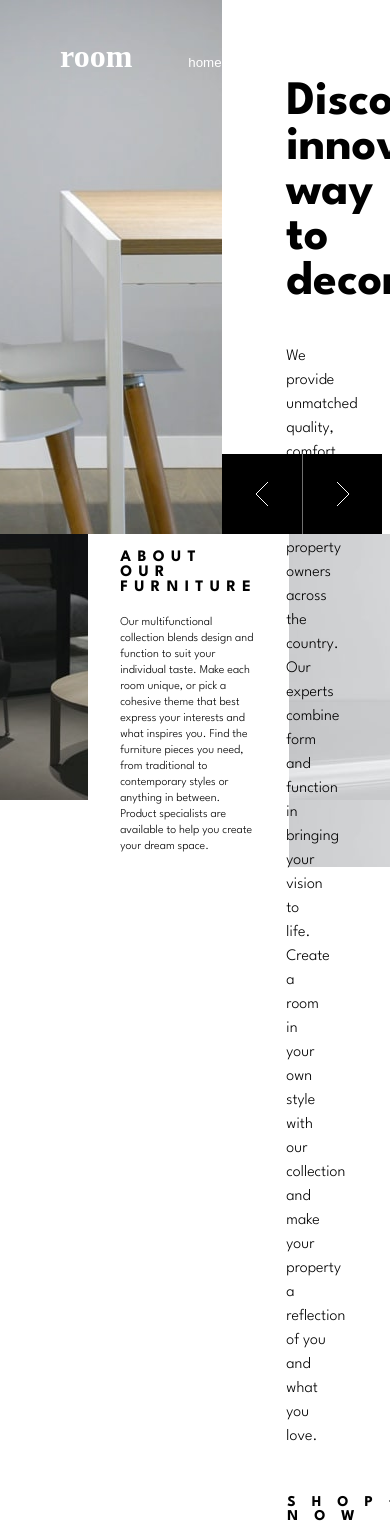
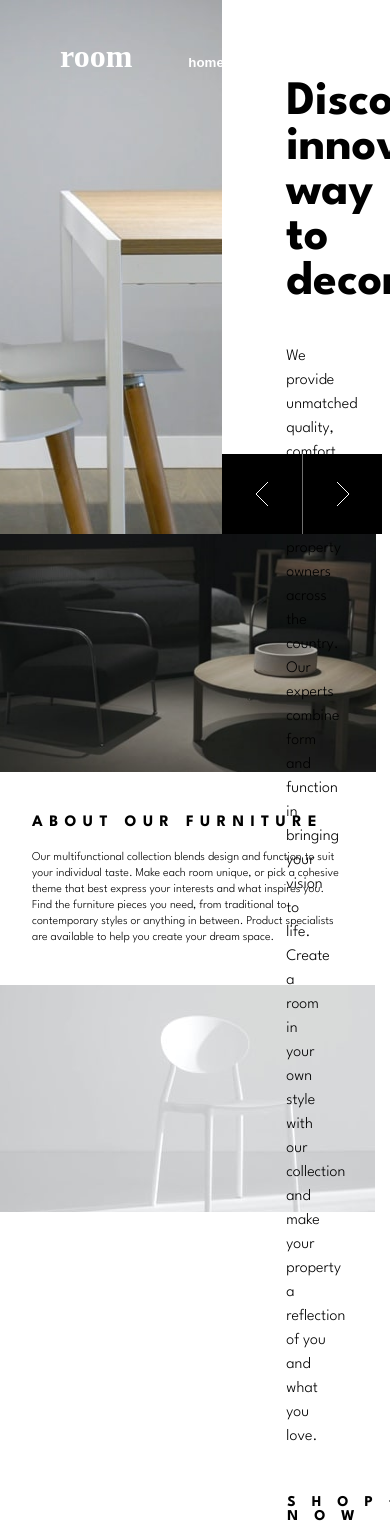
Before and after one commit to esther-ofosu/room-homepage, an Angular app: page /home in a window 390 px wide. Shown: the top 1538 px of the page. Built offline with nearby package versions, Linux system fonts and the light colour scheme.

Commit message:
responsive

```diff
--- a/src/app/footer/footer.component.css
+++ b/src/app/footer/footer.component.css
@@ -69,3 +69,27 @@ h1{
     width: 100%;
     /* height: 266px; */
 }
+
+
+
+@media screen and (min-width:375px){
+    #footer-div{
+        flex-direction: column;
+    }
+
+    #foot-1mg{
+        height:238px ;
+        width: 376px ;
+    }
+
+    #foot-between{
+        height: 213px;
+        width: 311px;
+    }
+
+    #foot-last{
+        width: 375px;
+        height: 227px;
+    }
+
+}
--- a/src/app/nav/nav.component.css
+++ b/src/app/nav/nav.component.css
@@ -14,6 +14,7 @@
 }
 
 nav{
+    display: flex;
     margin-left: 50px;
     margin-top: 45px;
 }
@@ -21,7 +22,7 @@ nav{
 button:hover{
     cursor: pointer;
     /* text-decoration: underline; */
-    padding-bottom: 5px;
+    /* padding-bottom: 5px; */
 }
 
 #h1{
@@ -31,21 +32,49 @@ button:hover{
 
 button{
     color: white;
-    font-weight: 500;
-    margin-bottom: 10px;
+    font-weight: 550;
+    background:transparent;
+    border: none;
+    outline: none;
+    margin-right: 30px;
+    text-decoration: none;
+    position: relative;
+    transition: all 0.3s ease;
 
 }
 
-nav button{
-    border: none;
-    outline: none;
-    margin-right: 30px;
-    background:transparent;
+.button-container {
+    position: relative;
+    display: inline-block;
+}
+
+.underline {
+    position: absolute;
+    bottom: 3px;
+    /* right: 0; */
+    width: 30%;
+    height: 2px;
+    background-color: white;
+    transform: scaleX(0);
+    transform-origin: bottom right;
+    transition: transform 0.3s ease;
+    margin-left: 11px;
+    margin-bottom: 12px;
+}
+
+#second-underline{
+    margin-left: 9px;
+}
+
+button:hover + .underline {
+    transform: scaleX(1);
+    transform-origin: bottom left;
+}
+
+
+@media screen and (min-width:375px) {
+    #room{
+
+    }
 
 }
-
-nav button:hover{
-    cursor: pointer;
-    border-bottom: 2px solid;
-
-}
--- a/src/app/nav/nav.component.html
+++ b/src/app/nav/nav.component.html
@@ -3,9 +3,24 @@
 
 
     <nav>
+        <div class="button-container">
         <button>home</button>
+        <div class="underline"></div>
+        </div>
+
+        <div class="button-container">
         <button>shop</button>
+        <div class="underline" id="second-underline"></div>
+        </div>
+
+        <div class="button-container">
         <button>about</button>
+        <div class="underline"></div>
+        </div>
+
+        <div class="button-container">
         <button>contact</button>
+        <div class="underline"></div>
+        </div>
     </nav>
 </div>
--- a/src/app/side/side.component.css
+++ b/src/app/side/side.component.css
@@ -104,3 +104,53 @@ img{
     width: 40px;
     margin-top: 30px;
 }
+
+
+@media screen and (max-width:376px){
+    #side{
+        flex-direction: column;
+        height: 702px;
+    }
+
+    #backg{
+        height: 360px;
+        width: 375px !important;
+    }
+
+    #side-description{
+        flex-direction: column;
+        height: 278px;
+        width: 311px;
+        margin-left: 32px;
+    }
+
+    #side-description h1{
+        font-size: 35px;
+        height: 74px;
+        width: 311px;
+        padding-left: 0;
+        padding: 0;
+        /* margin-right: 3; */
+    }
+
+    #side-description p{
+        height: 132px;
+        width: 311px;
+        padding-left:0;
+        padding-right: 0px;
+        font-size: 16px;
+    }
+
+    #shop-now-div h3{
+        letter-spacing: 6px;
+        margin-left: 0px;
+    }
+
+    #small-box{
+        margin-bottom: 279px;
+        margin-left: 231px;
+        height: 56px;
+        width: 112px;
+    }
+
+}
--- a/src/app/side/side.component.html
+++ b/src/app/side/side.component.html
@@ -10,7 +10,7 @@
     </p>
     <div id="shop-now-div">
       <h3>SHOP NOW</h3>
-      <img src="/assets/images/Combined-Shape.png" alt="" />
+      <img src="/assets/images/Combined-Shape.png" alt=""/>
     </div>
     <div id="small-box">
       <div id="left-arrow"></div>
```
Also changed, not shown: src/app/home/home.component.css (line endings or trailing spaces), src/styles.css (line endings or trailing spaces).
